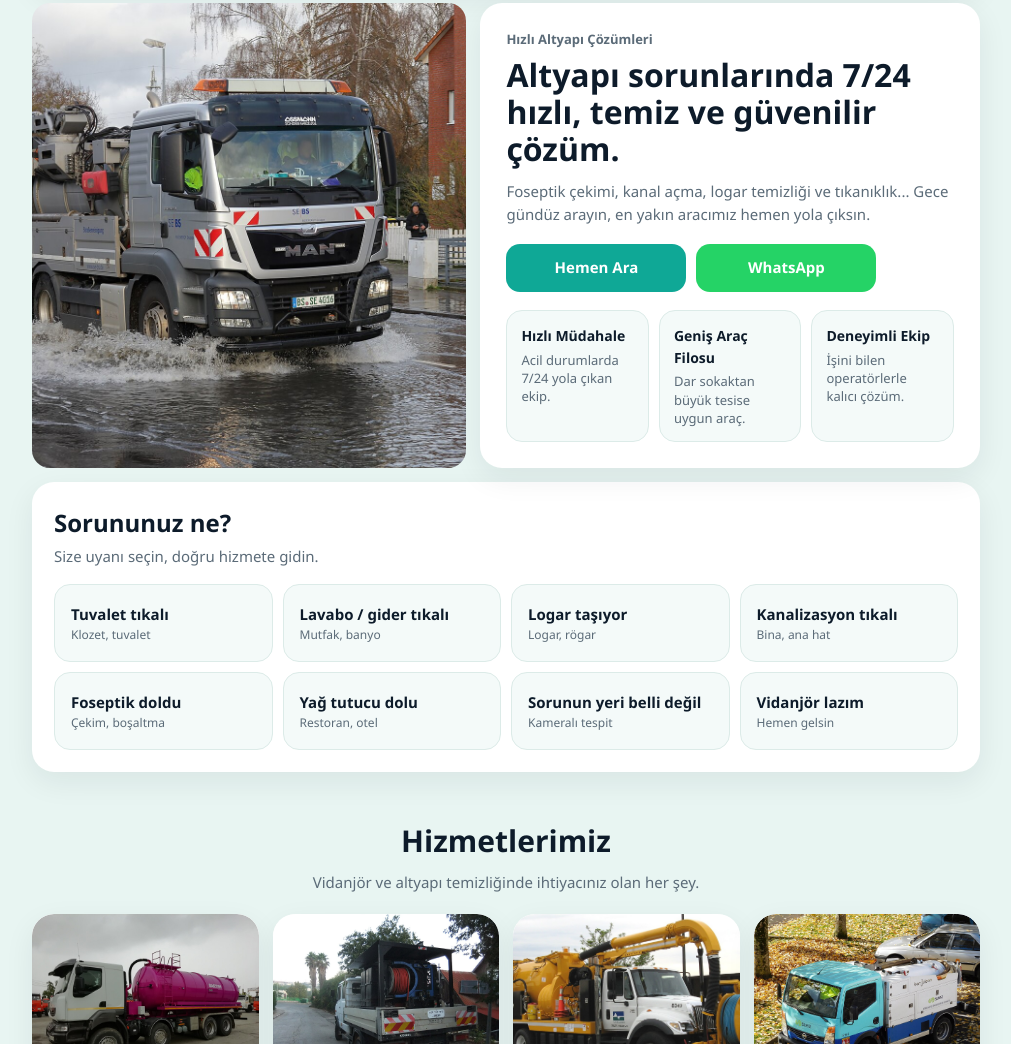
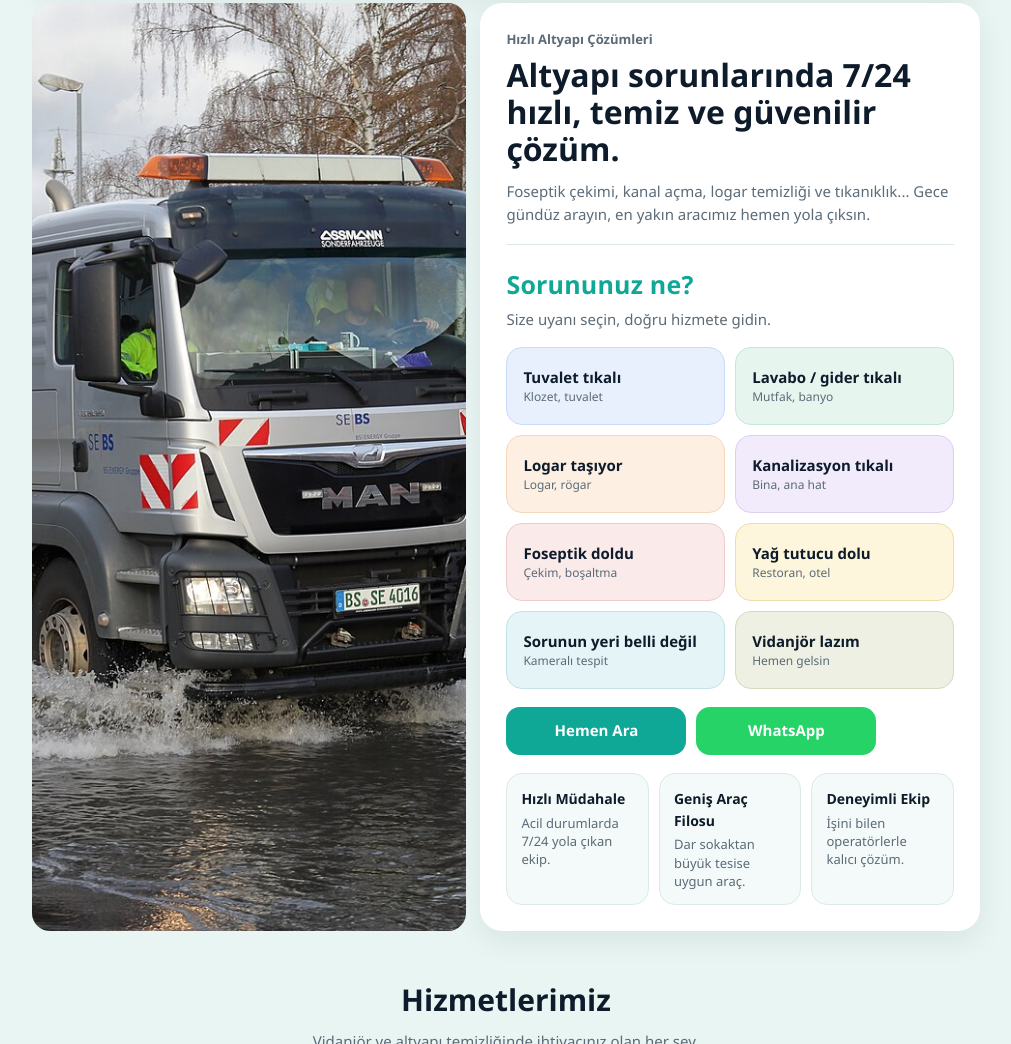
Before and after one commit to benmedyatr-hash/guven-vidanjor-onizleme, a plain HTML site: page index.html in a window 1280 px wide. Shown: the part 830-1874 px from the top of the page, without its empty margins (134-1145 px from the left). Drawn offline with Linux system fonts and the light colour scheme.

Commit message:
Sorununuz ne? açıklamanın altına taşındı, renkli kutular, belirgin başlık
Co-Authored-By: Claude Opus 5.5 <noreply@anthropic.com>

```diff
--- a/index.html
+++ b/index.html
@@ -173,6 +173,27 @@ footer{margin:26px 0 24px;padding:18px 22px;font-size:13px;color:var(--soluk);di
 .secim-izgara a{display:flex;flex-direction:column;justify-content:center;height:78px;padding:0 16px;border-radius:16px;background:var(--kart2);border:1px solid var(--cizgi);text-decoration:none;font-weight:700;font-size:15px;line-height:1.25}
 .secim-izgara a small{font-weight:500;color:var(--soluk);font-size:12px;margin-top:3px}
 .secim-izgara a:hover{border-color:var(--vurgu)}
+.secim.secim-ic{padding:20px 0 0;margin:6px 0 18px;border-top:1px solid var(--cizgi)}
+.secim-ic h2{font-size:25px;font-weight:800;color:var(--vurgu);letter-spacing:.2px}
+.secim-ic .secim-izgara{grid-template-columns:repeat(2,1fr)}
+/* Sorununuz ne? kutuları: her biri ayrı, yumuşak tek renk */
+.secim-ic .secim-izgara a:nth-child(1){background:#e8f0fe;border-color:#c9dbfb}
+.secim-ic .secim-izgara a:nth-child(2){background:#e6f6ef;border-color:#c4e8d6}
+.secim-ic .secim-izgara a:nth-child(3){background:#fdf0e3;border-color:#f3d8ba}
+.secim-ic .secim-izgara a:nth-child(4){background:#f1ebfb;border-color:#dcd0f2}
+.secim-ic .secim-izgara a:nth-child(5){background:#fbeaea;border-color:#efcccc}
+.secim-ic .secim-izgara a:nth-child(6){background:#fdf6dc;border-color:#ece0a8}
+.secim-ic .secim-izgara a:nth-child(7){background:#e5f4f7;border-color:#c3e2e9}
+.secim-ic .secim-izgara a:nth-child(8){background:#eef0e3;border-color:#d6dbbd}
+html[data-tema="koyu"] .secim-ic .secim-izgara a:nth-child(1){background:#1c2a40;border-color:#2c3f5e}
+html[data-tema="koyu"] .secim-ic .secim-izgara a:nth-child(2){background:#1a3128;border-color:#2a4a3c}
+html[data-tema="koyu"] .secim-ic .secim-izgara a:nth-child(3){background:#37291c;border-color:#523d29}
+html[data-tema="koyu"] .secim-ic .secim-izgara a:nth-child(4){background:#2a2340;border-color:#3e345c}
+html[data-tema="koyu"] .secim-ic .secim-izgara a:nth-child(5){background:#382224;border-color:#543337}
+html[data-tema="koyu"] .secim-ic .secim-izgara a:nth-child(6){background:#34301a;border-color:#4e4828}
+html[data-tema="koyu"] .secim-ic .secim-izgara a:nth-child(7){background:#173137;border-color:#264a52}
+html[data-tema="koyu"] .secim-ic .secim-izgara a:nth-child(8){background:#2b2f1f;border-color:#41472f}
+.secim-ic .secim-izgara a:hover{border-color:var(--vurgu)}
 /* ADIMLAR */
 .adimlar{display:grid;grid-template-columns:repeat(3,1fr);gap:14px}
 .adim{padding:22px;min-height:170px}
@@ -238,6 +259,20 @@ footer{margin:26px 0 24px;padding:18px 22px;font-size:13px;color:var(--soluk);di
       <div class="ust-etiket">Hızlı Altyapı Çözümleri</div>
       <h1>Altyapı sorunlarında 7/24 hızlı, temiz ve güvenilir çözüm.</h1>
       <p>Foseptik çekimi, kanal açma, logar temizliği ve tıkanıklık... Gece gündüz arayın, en yakın aracımız hemen yola çıksın.</p>
+      <div class="secim secim-ic" id="sorun">
+        <h2>Sorununuz ne?</h2>
+        <p>Size uyanı seçin, doğru hizmete gidin.</p>
+        <div class="secim-izgara">
+          <a href="antalya-tuvalet-lavabo-acma">Tuvalet tıkalı<small>Klozet, tuvalet</small></a>
+          <a href="antalya-tikaniklik-gider-acma">Lavabo / gider tıkalı<small>Mutfak, banyo</small></a>
+          <a href="antalya-logar-tikanikligi-acma">Logar taşıyor<small>Logar, rögar</small></a>
+          <a href="antalya-kanalizasyon-acma">Kanalizasyon tıkalı<small>Bina, ana hat</small></a>
+          <a href="antalya-foseptik-cekimi">Foseptik doldu<small>Çekim, boşaltma</small></a>
+          <a href="antalya-yag-tutucu-temizleme">Yağ tutucu dolu<small>Restoran, otel</small></a>
+          <a href="antalya-kanal-goruntuleme">Sorunun yeri belli değil<small>Kameralı tespit</small></a>
+          <a href="antalya-vidanjor">Vidanjör lazım<small>Hemen gelsin</small></a>
+        </div>
+      </div>
       <div class="tuslar">
         <a class="tus ara" href="tel:+905323620744">Hemen Ara</a>
         <a class="tus wa" href="https://wa.me/905323620744" target="_blank">WhatsApp</a>
@@ -247,21 +282,6 @@ footer{margin:26px 0 24px;padding:18px 22px;font-size:13px;color:var(--soluk);di
         <div><b>Geniş Araç Filosu</b><small>Dar sokaktan büyük tesise uygun araç.</small></div>
         <div><b>Deneyimli Ekip</b><small>İşini bilen operatörlerle kalıcı çözüm.</small></div>
       </div>
-    </div>
-  </div>
-
-  <div class="kart secim" id="sorun" style="margin-top:14px">
-    <h2>Sorununuz ne?</h2>
-    <p>Size uyanı seçin, doğru hizmete gidin.</p>
-    <div class="secim-izgara">
-      <a href="antalya-tuvalet-lavabo-acma">Tuvalet tıkalı<small>Klozet, tuvalet</small></a>
-      <a href="antalya-tikaniklik-gider-acma">Lavabo / gider tıkalı<small>Mutfak, banyo</small></a>
-      <a href="antalya-logar-tikanikligi-acma">Logar taşıyor<small>Logar, rögar</small></a>
-      <a href="antalya-kanalizasyon-acma">Kanalizasyon tıkalı<small>Bina, ana hat</small></a>
-      <a href="antalya-foseptik-cekimi">Foseptik doldu<small>Çekim, boşaltma</small></a>
-      <a href="antalya-yag-tutucu-temizleme">Yağ tutucu dolu<small>Restoran, otel</small></a>
-      <a href="antalya-kanal-goruntuleme">Sorunun yeri belli değil<small>Kameralı tespit</small></a>
-      <a href="antalya-vidanjor">Vidanjör lazım<small>Hemen gelsin</small></a>
     </div>
   </div>
 
```
